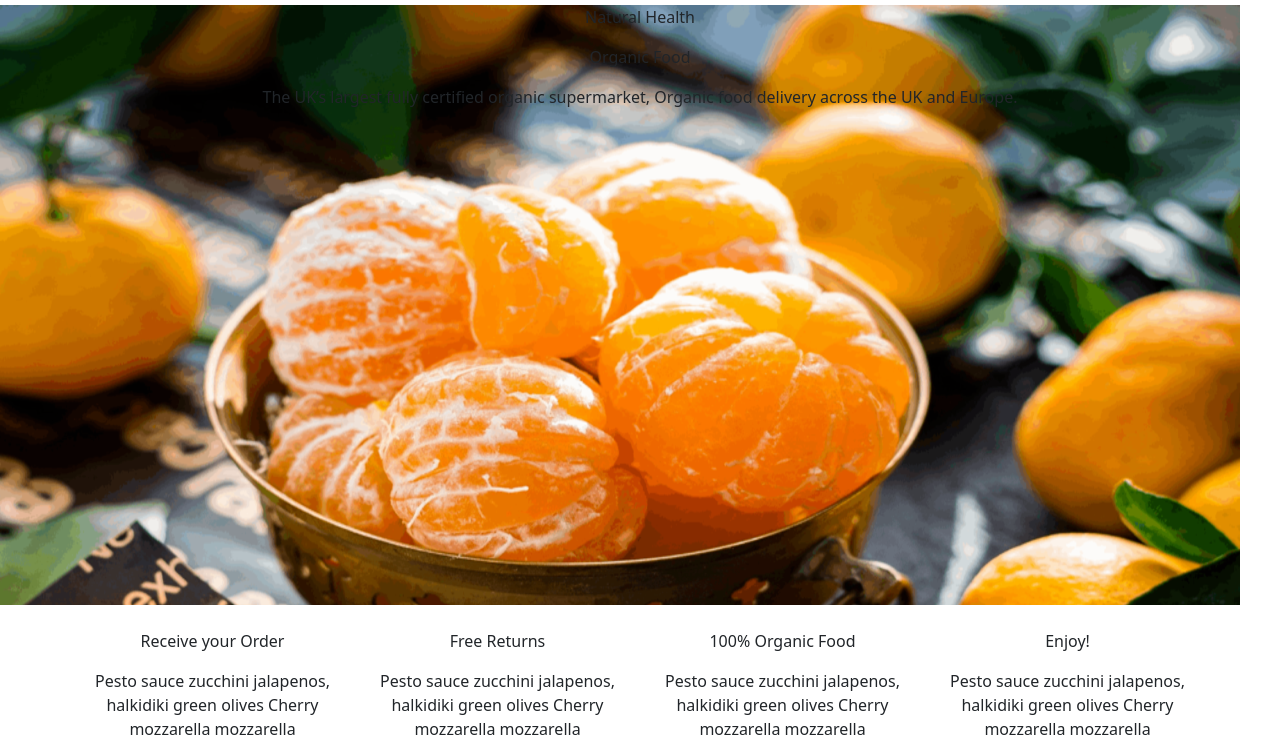
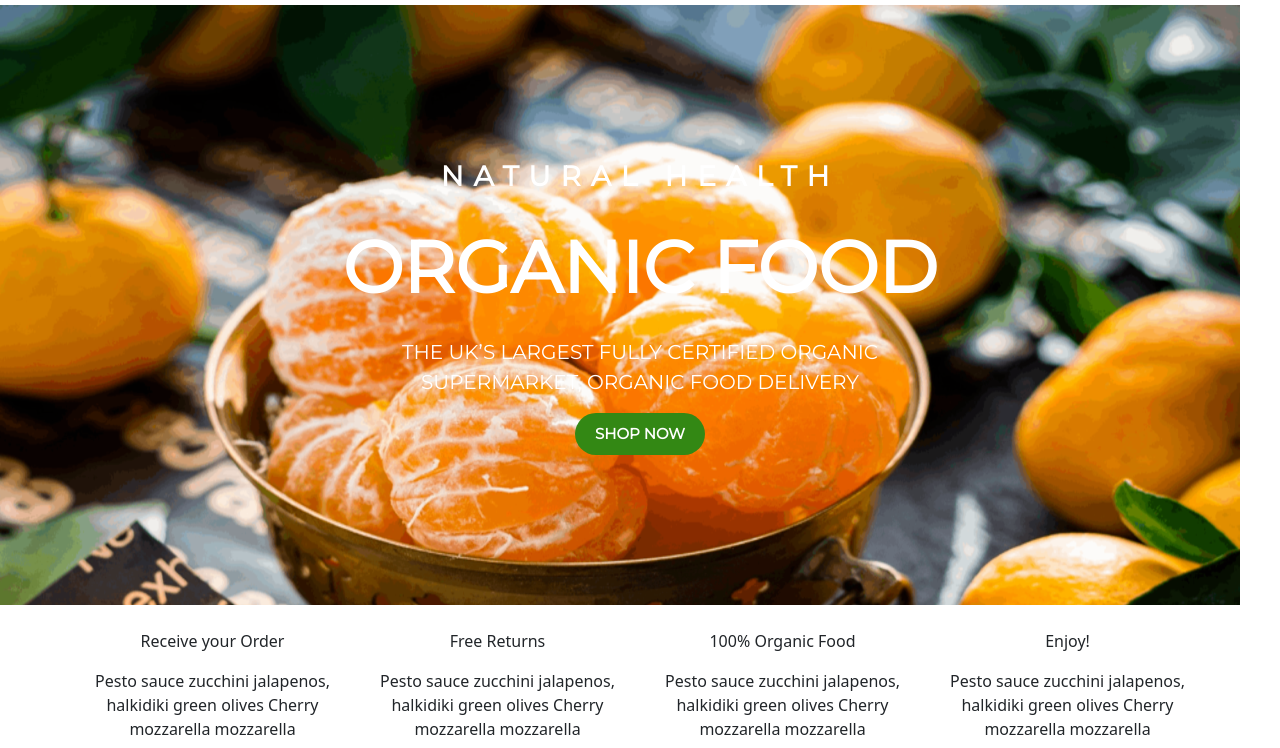
Before and after one commit to Imtious-coder/Store_X, a plain HTML site: page index.html in a window 1280 px wide. Shown: the part 52-800 px from the top of the page. Drawn offline with nearby package versions, Linux system fonts and the light colour scheme.

Commit message:
MainView part complete here

```diff
--- a/Css/style.css
+++ b/Css/style.css
@@ -107,6 +107,50 @@
 #MainView {
     width: 100%;
     height: 600px;
+    display: flex;
+    text-align: center;
+    align-items: center;
+    justify-content: center;
     background-image: url(../Images/MainViewImage.png);
     background-repeat: no-repeat;
 }
+
+#MainView--Title {
+    font-size: 28px;
+    color: white;
+    font-weight: bolder;
+    text-transform: uppercase;
+    letter-spacing: 10px;
+    font-family: 'Montserrat', sans-serif;
+}
+
+#MainView--Main {
+    font-size: 72px;
+    color: white;
+    font-weight: bolder;
+    text-transform: uppercase;
+    font-family: 'Montserrat', sans-serif;
+}
+
+#MainView--Description {
+    font-size: 20px;
+    color: white;
+    text-transform: uppercase;
+    font-family: 'Montserrat', sans-serif;
+}
+
+#MainView--Button {
+    padding: 10px 20px 10px 20px;
+    font-size: 15px;
+    color: white;
+    font-weight: bold;
+    border-radius: 25px;
+    outline: none;
+    border: none;
+    background-color: #338814;
+    text-transform: uppercase;
+    font-family: 'Montserrat', sans-serif;
+}
+
+
+/* Main View ends here.. */
--- a/index.html
+++ b/index.html
@@ -11,6 +11,9 @@
     <!-- Google fonts -->
     <link rel="preconnect" href="https://fonts.gstatic.com">
     <link href="https://fonts.googleapis.com/css2?family=Roboto:wght@100;700&display=swap" rel="stylesheet">
+
+    <link rel="preconnect" href="https://fonts.gstatic.com">
+    <link href="https://fonts.googleapis.com/css2?family=Montserrat:wght@100;300;400&display=swap" rel="stylesheet">
 
     <!-- Css... -->
     <!-- Custom css(Stylesheet) -->
@@ -57,9 +60,10 @@
         <!-- Main View starts here.. -->
         <section id="MainView">
             <div class="container text-center">
-                <p>Natural Health</p>
-                <p>Organic Food</p>
-                <p>The UK’s largest fully certified organic supermarket, Organic food delivery across the UK and Europe.</p>
+                <p id="MainView--Title">Natural Health</p>
+                <p id="MainView--Main">Organic Food</p>
+                <p id="MainView--Description">The UK’s largest fully certified organic <br> supermarket, Organic food delivery</p>
+                <button id="MainView--Button">Shop Now</button>
             </div>
         </section>
         <!-- Main View ends here... -->
```
